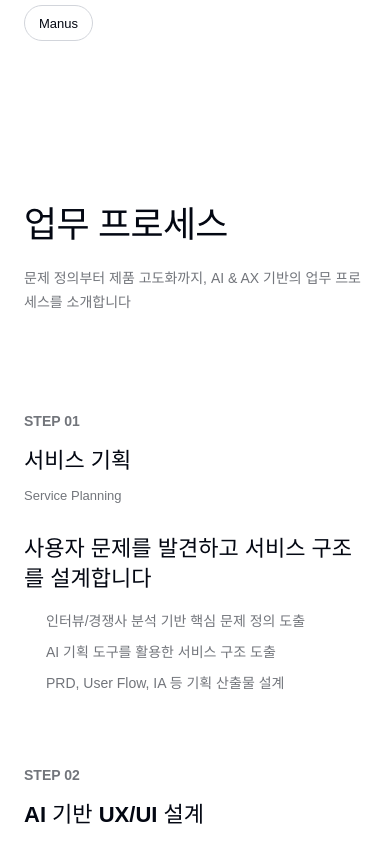
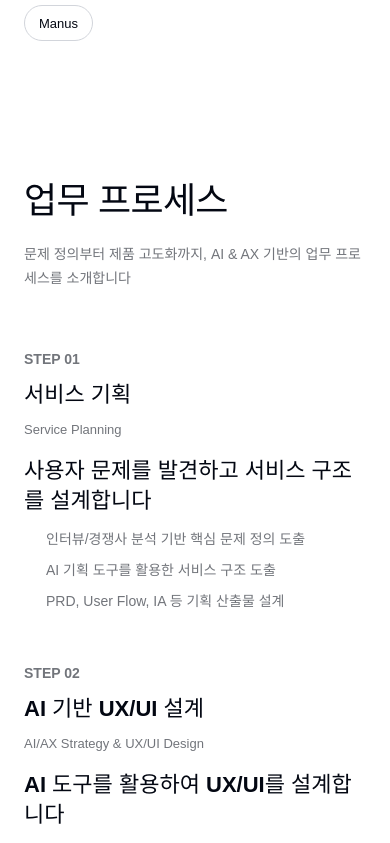
Before and after one commit to rlatjdgh9612/axion-portfolio, a Next.js app: page /about in a window 390 px wide. Shown: the part 2000-2843 px from the top of the page. Built offline with nearby package versions, Linux system fonts and the light colour scheme; a web font is replaced by a local one.

Commit message:
fix: 390px 업무 프로세스 간격 축소

```diff
--- a/app/globals.css
+++ b/app/globals.css
@@ -1709,6 +1709,28 @@ body:has(.detail-hero-shell) .detail-hero h1 {
     order: -1;
   }
 
+  /* 소개 페이지 — 업무 프로세스 간격 축소 */
+  .about-process {
+    padding: 56px 0 72px;
+  }
+
+  .process-list {
+    margin-top: 32px;
+  }
+
+  .process-row {
+    padding: 24px 0;
+    gap: 16px;
+  }
+
+  .process-index strong {
+    margin-bottom: 10px;
+  }
+
+  .process-description h4 {
+    margin-bottom: 12px;
+  }
+
   /* 프로젝트 섹션 — 더 보기 버튼을 목록 하단으로 */
   body:has(.home-hero) .projects-more-top {
     display: none;
```
